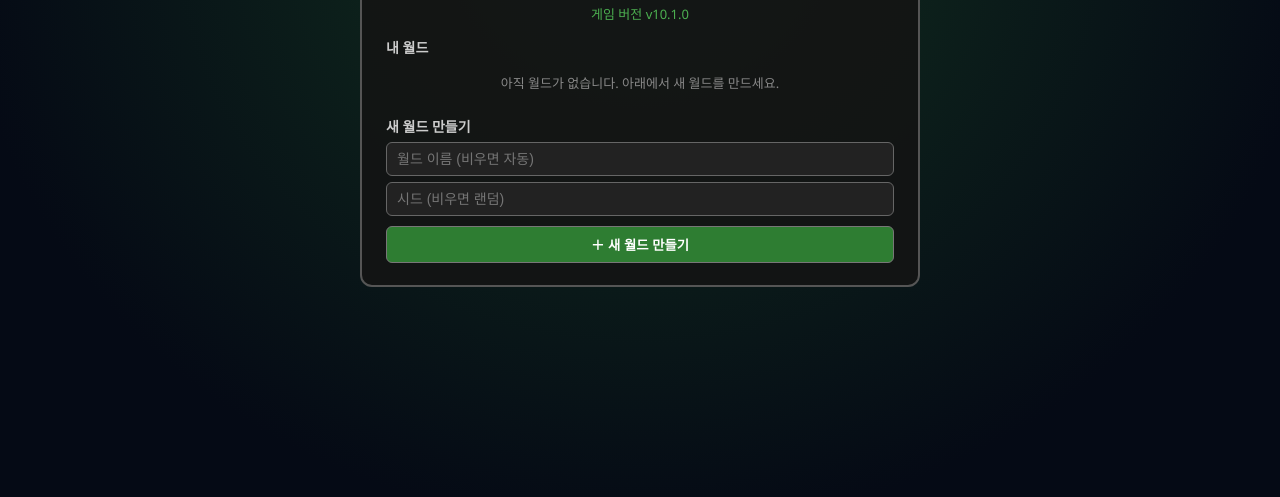
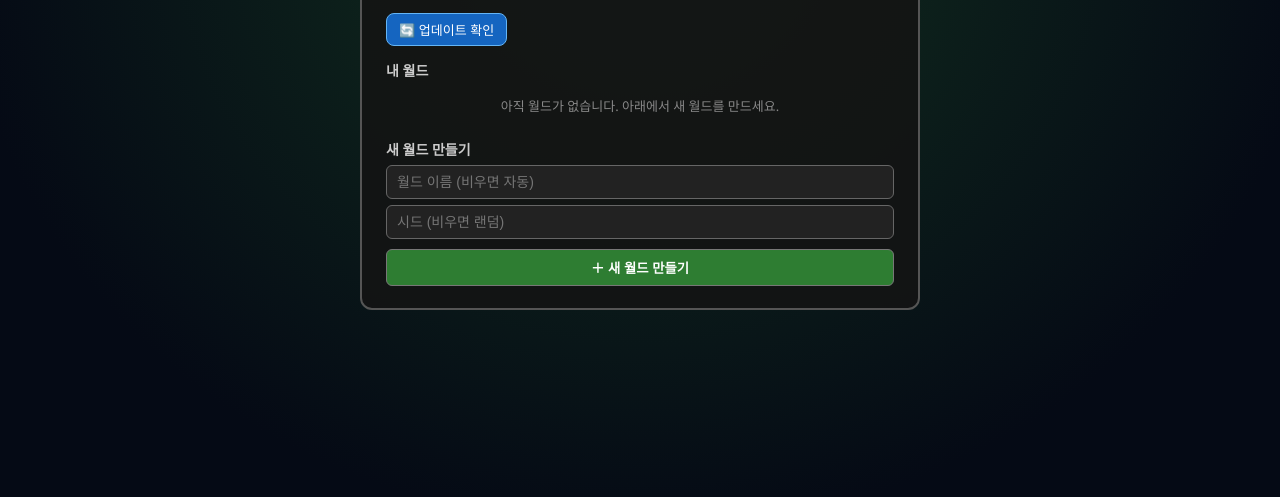
Before and after one commit to bored4894/island, a plain HTML site: page index.html in a window 1280 px wide. Shown: the part 303-800 px from the top of the page. Drawn offline with nearby package versions, Linux system fonts and the light colour scheme.

Commit message:
Add files via upload

```diff
--- a/index.html
+++ b/index.html
@@ -124,6 +124,7 @@ body.mob #clock{top:70px;right:12px}
 <h1>3D 무인도 생존 게임</h1>
 <div class="sub">월드를 선택하거나 새로 만드세요</div>
 <div class="sub" id="gver" style="margin-top:-8px;color:#4CAF50"></div>
+<div style="margin:-2px 0 10px"><button id="updBtn" onclick="checkUpdate()" style="padding:6px 12px;background:#1565c0;border:1px solid #64b5f6;color:#fff;border-radius:8px;font-size:13px;cursor:pointer">🔄 업데이트 확인</button> <span id="updSt" style="font-size:12px;color:#bbb;margin-left:6px"></span></div>
 <h3>내 월드</h3>
 <div id="wlist"></div>
 <h3>새 월드 만들기</h3>
@@ -2096,10 +2097,12 @@ function updateGrid(){
 
 /* ---------- 메인 메뉴 / 월드 관리 ---------- */
 let CUR=null;
-const SAVE_VER=6,GAME_VERSION='v10.1.0';
+const SAVE_VER=6,GAME_VERSION='v10.2.0';
 /* 로드맵: 새 업데이트는 맨 위에 추가 (major=대규모, subs=소규모) */
 const ROADMAP=[
   {v:"v10",t:"대규모 · 앱 패키지·추락한 비행기",subs:[
+    {v:"10.2.0",d:'',items:[
+      "소규모: 메인 메뉴에 업데이트 확인 버튼 추가 — 인터넷이 연결되어 있으면 새 버전을 받아 적용 (월드 저장은 유지)"]},
     {v:"10.1.0",d:'',items:[
       "소규모: 광석 균열 개선 — 맞아도 흔들리지 않음, 밑면을 뺀 모든 면에 크고 갈라진 금이 가며 때릴 때마다 크게 퍼짐"]},
     {v:"10.0.0",d:'',items:[
@@ -2328,6 +2331,28 @@ const ROADMAP=[
 function buildRoadmap(){
   $('rmList').innerHTML=ROADMAP.map((m,i)=>`<details${i===0?' open':''}><summary>${m.v} — ${m.t}</summary><div class="mn">${m.subs.map(sb=>`<h4>${sb.v}${sb.d?`<i>${sb.d}</i>`:''}${sb.v===GAME_VERSION?' <i style="color:#4CAF50">현재 버전</i>':''}</h4><ul>${sb.items.map(x=>`<li>${x}</li>`).join('')}</ul>`).join('')}</div></details>`).join('');
 }
+/* 업데이트 확인: 웹 주소(PWA)로 실행 중일 때, 인터넷이 되면 새 버전을 받아 다시 시작 */
+async function checkUpdate(){
+  const st=$('updSt'),b=$('updBtn');
+  if(!navigator.onLine){st.textContent='인터넷에 연결되어 있지 않습니다';return}
+  if(location.protocol!=='https:'&&location.protocol!=='http:'){st.textContent='웹 주소로 실행할 때만 업데이트할 수 있습니다';return}
+  b.disabled=true;st.textContent='확인 중...';
+  try{
+    const r=await fetch('index.html?u='+Date.now(),{cache:'no-store'});
+    if(!r.ok)throw new Error('http');
+    const m=(await r.text()).match(/GAME_VERSION='(v[\d.]+)'/);
+    if(!m)throw new Error('ver');
+    if(m[1]===GAME_VERSION){st.textContent='최신 버전입니다 ('+GAME_VERSION+')';b.disabled=false}
+    else{
+      st.textContent=m[1]+' 받는 중...';
+      await fetch('index.html',{cache:'reload'}); // 서비스워커가 새 파일을 저장
+      try{const reg=await navigator.serviceWorker.getRegistration();if(reg)await reg.update()}catch(e){}
+      st.textContent=m[1]+' 업데이트 완료! 다시 시작합니다';
+      setTimeout(()=>location.reload(),900);
+    }
+    try{for(const k of await caches.keys()){const c=await caches.open(k);for(const q of await c.keys())if(q.url.includes('?u='))await c.delete(q)}}catch(e){} // 확인용 임시 저장 정리
+  }catch(e){st.textContent='업데이트 확인 실패. 인터넷 상태를 확인하세요';b.disabled=false}
+}
 function openRoadmap(){$('roadmap').style.display='flex'}
 function closeRoadmap(){$('roadmap').style.display='none'}
 buildRoadmap();
```
